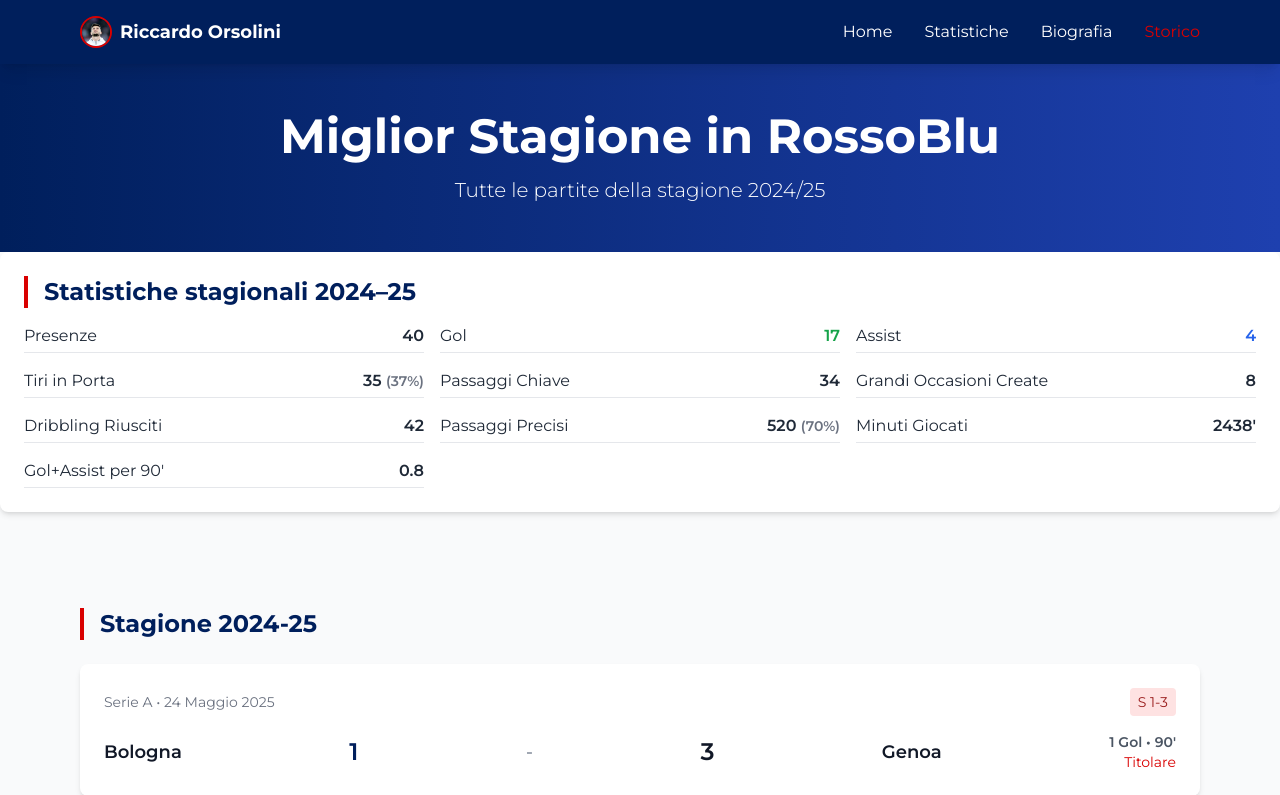
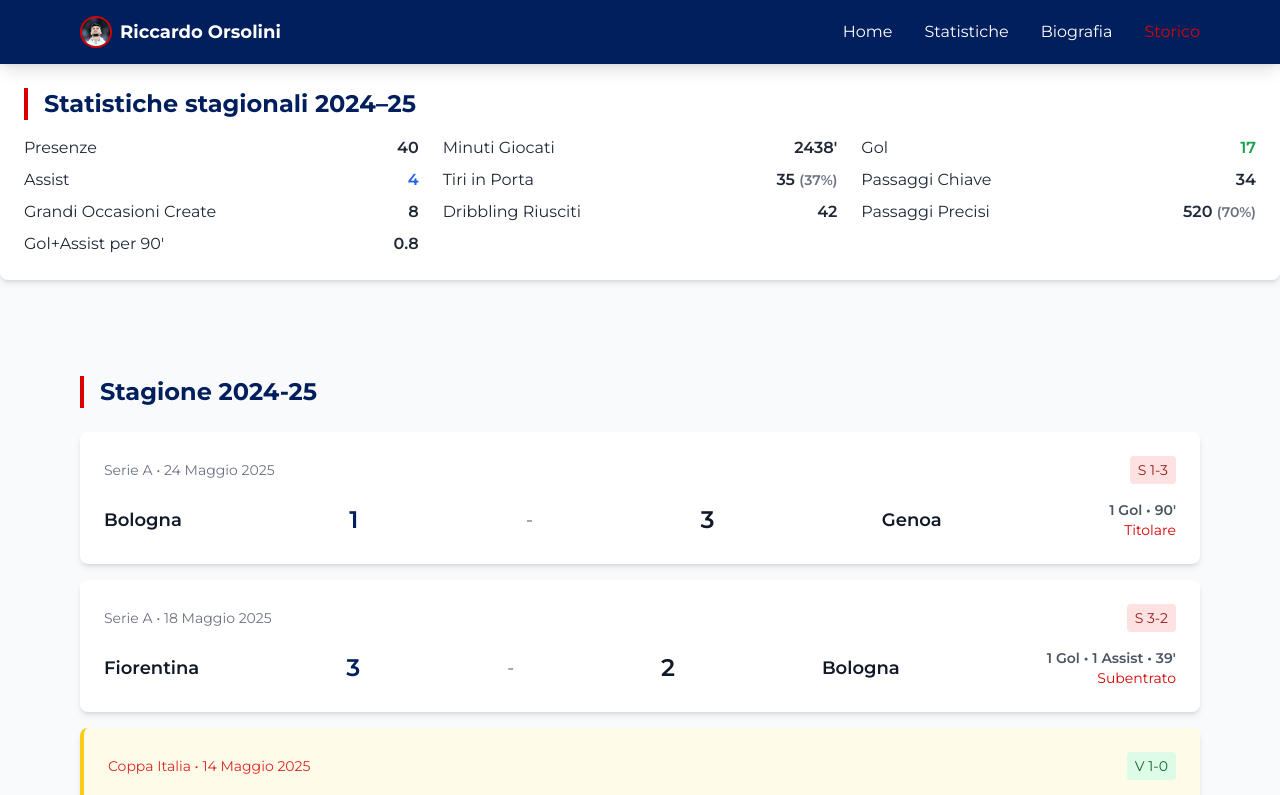
Before and after one commit to FutBolo/riccardo.orsolini.app, a Flask app: page /storico in a window 1280 px wide. Shown: the top 795 px of the page. Run offline with Flask 3, Linux system fonts and the light colour scheme; some libraries are stand-ins or nearby versions.

Commit message:
Add files via upload

```diff
--- a/templates/storico.html
+++ b/templates/storico.html
@@ -91,61 +91,52 @@
     </div>
   </nav>
 
-  <!-- HEADER -->
-  <header
-    class="bg-gradient-to-r from-bluBfc to-blue-800 text-white py-12 text-center"
-  >
-    <div class="max-w-4xl mx-auto px-4">
-      <h1 class="text-4xl md:text-5xl font-bold mb-4">Miglior Stagione in RossoBlu</h1>
-      <p class="text-xl font-light">Tutte le partite della stagione 2024/25</p>
-    </div>
-  </header>
-
-<!-- STATISTICHE STAGIONALI -->
-<div class="bg-white rounded-lg shadow-md p-6 mb-12 hover:shadow-lg transition-shadow">
+  <!-- STATISTICHE STAGIONALI 2024–25 -->
+<div class="match-card bg-white rounded-lg shadow-md p-6 mb-12 hover:shadow-lg transition-shadow">
   <div class="mb-4">
     <h2 class="text-2xl font-bold text-bluBfc border-l-4 border-rossoBfc pl-4">
       Statistiche stagionali 2024–25
     </h2>
   </div>
-  <div class="grid grid-cols-1 sm:grid-cols-2 md:grid-cols-3 gap-4 text-gray-800 text-base">
-    <div class="flex justify-between border-b pb-1">
+
+  <div class="grid grid-cols-1 sm:grid-cols-2 md:grid-cols-3 gap-y-2 gap-x-6 text-gray-800 text-base">
+    <div class="flex justify-between">
       <span>Presenze</span>
       <span class="font-semibold">40</span>
     </div>
-    <div class="flex justify-between border-b pb-1">
+    <div class="flex justify-between">
+      <span>Minuti Giocati</span>
+      <span class="font-semibold">2438'</span>
+    </div>
+    <div class="flex justify-between">
       <span>Gol</span>
       <span class="font-semibold text-green-600">17</span>
     </div>
-    <div class="flex justify-between border-b pb-1">
+    <div class="flex justify-between">
       <span>Assist</span>
       <span class="font-semibold text-blue-600">4</span>
     </div>
-    <div class="flex justify-between border-b pb-1">
+    <div class="flex justify-between">
       <span>Tiri in Porta</span>
       <span class="font-semibold">35 <span class="text-sm text-gray-500">(37%)</span></span>
     </div>
-    <div class="flex justify-between border-b pb-1">
+    <div class="flex justify-between">
       <span>Passaggi Chiave</span>
       <span class="font-semibold">34</span>
     </div>
-    <div class="flex justify-between border-b pb-1">
+    <div class="flex justify-between">
       <span>Grandi Occasioni Create</span>
       <span class="font-semibold">8</span>
     </div>
-    <div class="flex justify-between border-b pb-1">
+    <div class="flex justify-between">
       <span>Dribbling Riusciti</span>
       <span class="font-semibold">42</span>
     </div>
-    <div class="flex justify-between border-b pb-1">
+    <div class="flex justify-between">
       <span>Passaggi Precisi</span>
       <span class="font-semibold">520 <span class="text-sm text-gray-500">(70%)</span></span>
     </div>
-    <div class="flex justify-between border-b pb-1">
-      <span>Minuti Giocati</span>
-      <span class="font-semibold">2438'</span>
-    </div>
-    <div class="flex justify-between border-b pb-1">
+    <div class="flex justify-between">
       <span>Gol+Assist per 90'</span>
       <span class="font-semibold">0.8</span>
     </div>
```
